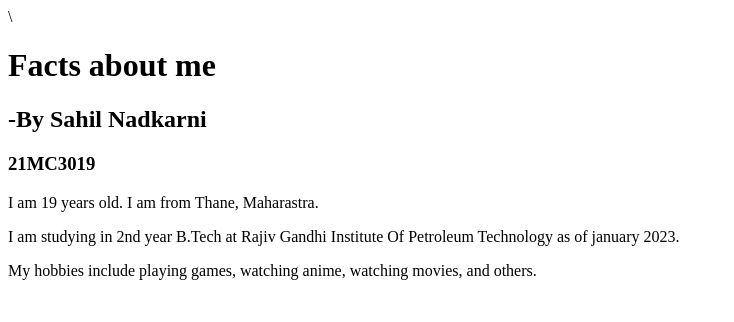
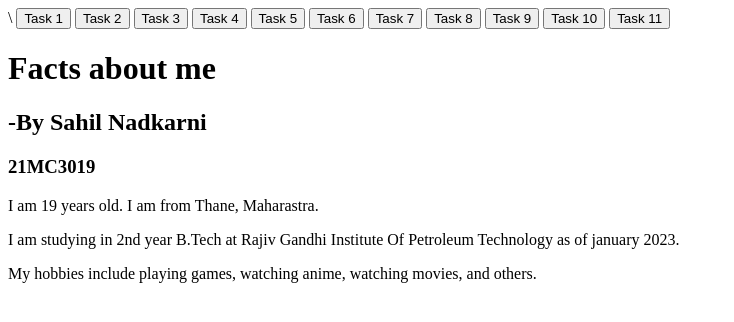
Before and after one commit to SahilNadkarniCode/WebTechAssignment, a plain HTML site: page index.html in a window 1280 px wide. Shown: the whole page, without its empty margins (0-734 px from the left). Drawn offline with Linux system fonts and the light colour scheme.

Commit message:
Update index.html

```diff
--- a/index.html
+++ b/index.html
@@ -1,5 +1,17 @@
 <html>\
     <body>
+        <Button onclick="window.location.href = './index.html'">Task 1</Button>
+    <Button onclick="window.location.href = './task2.html'">Task 2</Button>
+    <Button onclick="window.location.href = './task3.html'">Task 3</Button>
+    <Button onclick="window.location.href = './task4.html'">Task 4</Button>
+    <Button onclick="window.location.href = './task5.html'">Task 5</Button>
+    <Button onclick="window.location.href = './task6.html'">Task 6</Button>
+    <Button onclick="window.location.href = './task7.html'">Task 7</Button>
+    <Button onclick="window.location.href = './task8.html'">Task 8</Button>
+    <Button onclick="window.location.href = './task9.html'">Task 9</Button>
+    <Button onclick="window.location.href = './task10.html'">Task 10</Button>
+    <Button onclick="window.location.href = './task11.html'">Task 11</Button>
+    <br>
         <h1>Facts about me</h1>
         <h2>-By Sahil Nadkarni</h2>
         <h3>21MC3019</h3>
```
